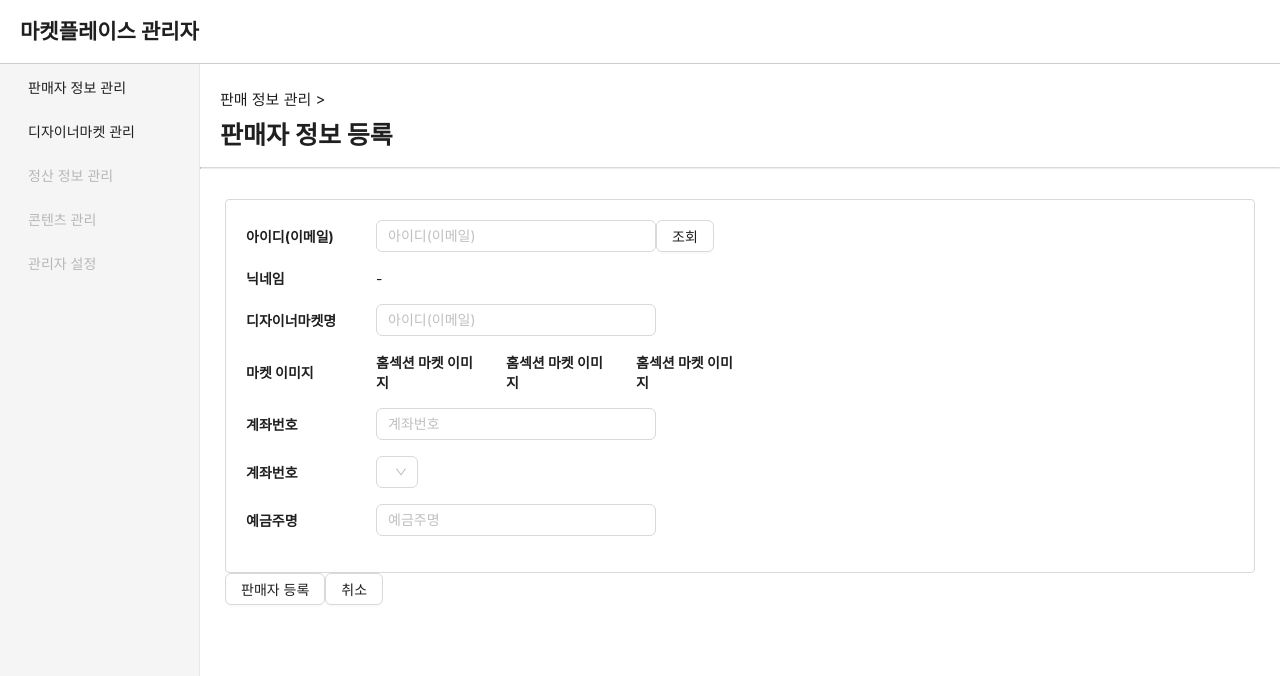
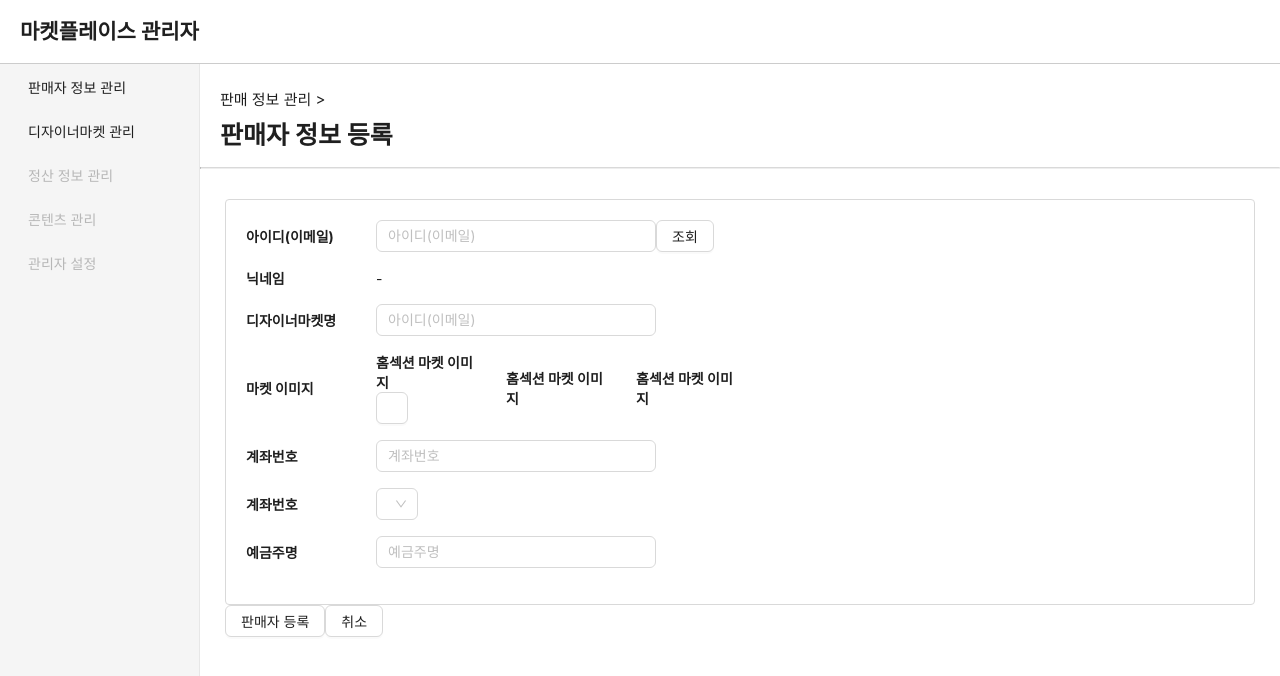
Before and after one commit to Choi-Seunghwan/nextjs-typescript-recoil, a Next.js app: page /new-seller in a window 1280 px wide. Shown: the top 676 px of the page. Built offline with nearby package versions, Linux system fonts and the light colour scheme.

Commit message:
init: uploader atom 작업

```diff
--- a/src/components/atoms/upload/upload.tsx
+++ b/src/components/atoms/upload/upload.tsx
@@ -3,13 +3,12 @@ import { Upload as _Upload } from 'antd';
 import { BaseProps } from 'src/types/common';
 
 type UploadProps = {
-  name?: string;
-
+  onChange?: any;
   disabled?: boolean;
 } & BaseProps;
 
-const Input: React.FC<UploadProps> = props => {
-  return <_Upload {...props}></_Upload>;
+const Upload: React.FC<UploadProps> = props => {
+  return <_Upload {...props}>{props.children}</_Upload>;
 };
 
-export default Input;
+export default Upload;
--- a/src/components/organisms/sellerEditor/SellerEditor.tsx
+++ b/src/components/organisms/sellerEditor/SellerEditor.tsx
@@ -3,12 +3,17 @@ import styles from './seller-editor.module.scss';
 import Input from '@components/atoms/input/Input';
 import Button from '@components/atoms/button/Button';
 import Select from '@components/atoms/select/Select';
+import Upload from '@components/atoms/upload/upload';
 
 type SellerEditorProps = {
   seller?: {};
 } & BaseProps;
 
 const SellerEditor: React.FC<SellerEditorProps> = ({}) => {
+  const marketHomeImgBtnHandler = (arg: any) => {
+    //
+  };
+
   return (
     <div className={styles['seller-editor']}>
       <div className={styles['seller-editor-inner']}>
@@ -29,6 +34,9 @@ const SellerEditor: React.FC<SellerEditorProps> = ({}) => {
           <p>마켓 이미지</p>
           <div className={styles['market-image-item']}>
             <p>홈섹션 마켓 이미지</p>
+            <Upload onChange={marketHomeImgBtnHandler}>
+              <Button />
+            </Upload>
           </div>
           <div className={styles['market-image-item']}>
             <p>홈섹션 마켓 이미지</p>
```
